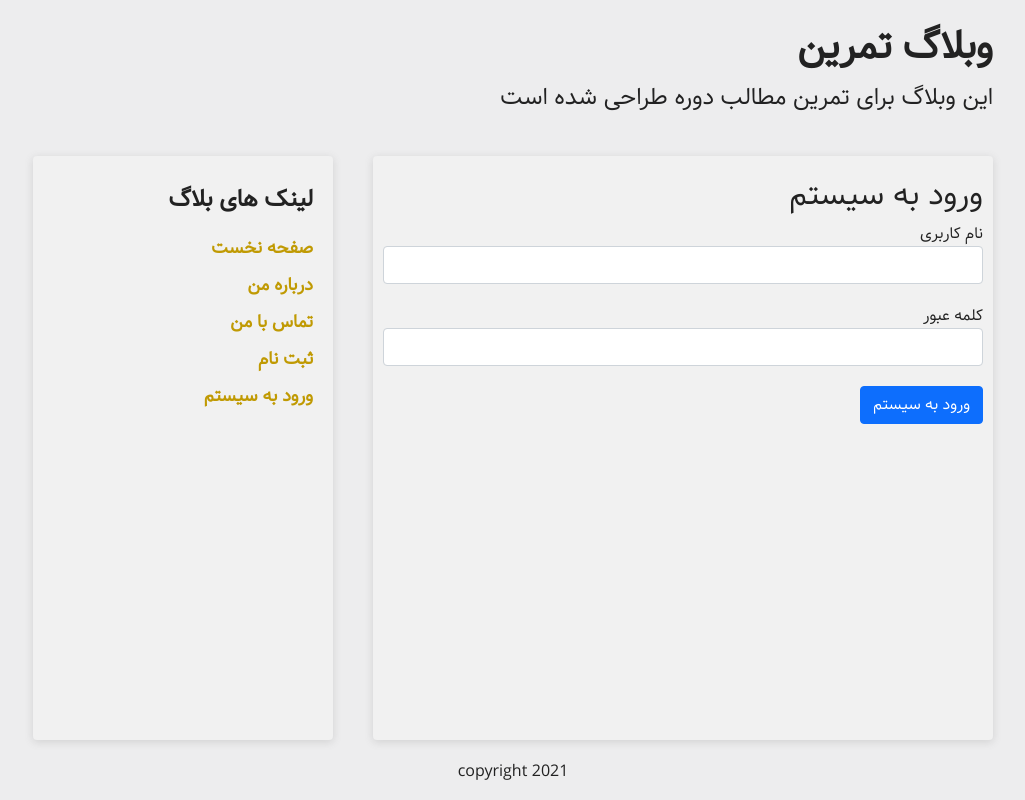
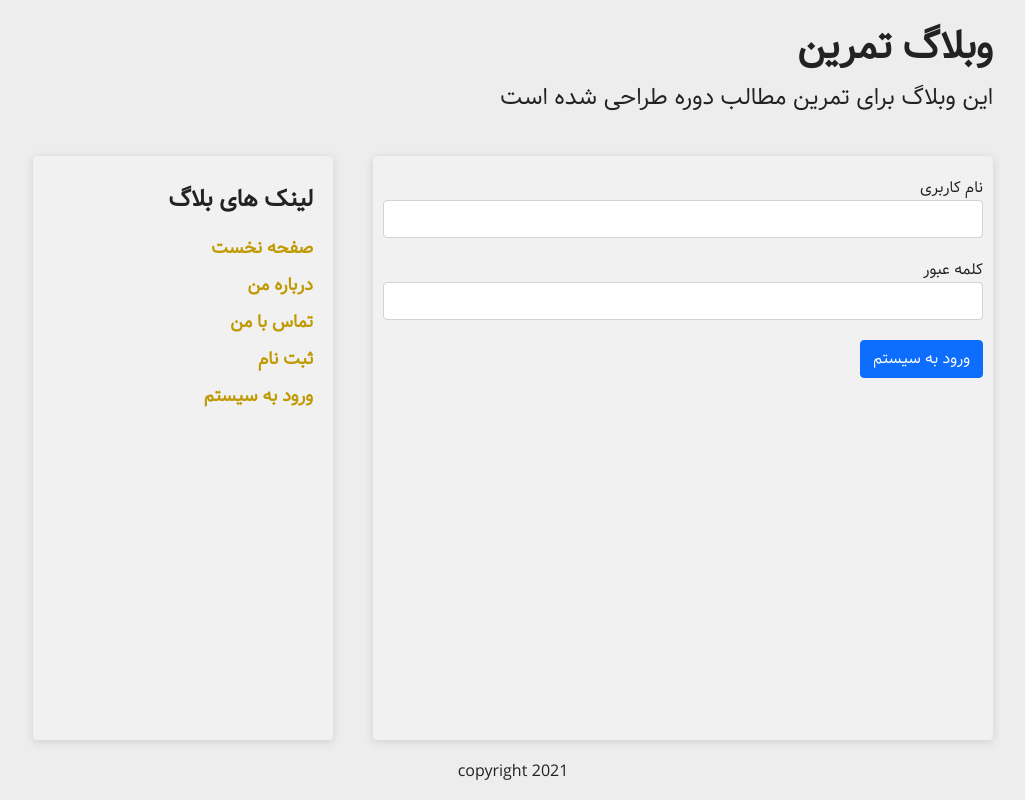
Before and after one commit to leopard-dev/balad-blog, a Next.js app: page /login in a window 1280 px wide. Shown: the whole page, without its empty margins (225-1250 px from the left). Built offline with nearby package versions, Linux system fonts and the light colour scheme.

Commit message:
feat: updated login to use the new useForm hook

```diff
--- a/pages/login.tsx
+++ b/pages/login.tsx
@@ -1,15 +1,16 @@
-import { Form, Formik } from "formik";
-
 import InputField from "../src/components/elements/InputField";
 import { loginUser } from "../src/services/user";
 import isNotEmpty from "../src/utils/is-not-empty";
 
 import type { NextPage } from "next";
 import useLocalStorage from "../src/hooks/use-local-storage";
-import { useEffect } from "react";
+import { useEffect, useState } from "react";
 import { useRouter } from "next/dist/client/router";
+import { useForm } from "../src/hooks/use-form";
 
 const Login: NextPage = () => {
+  const [isLoading, setIsLoading] = useState(false);
+  const [serverError, serServerError] = useState<string | undefined>(undefined);
   const [token, setToken] = useLocalStorage<undefined | string>(
     "session_key",
     undefined
@@ -23,47 +24,69 @@ const Login: NextPage = () => {
     }
   }, [token]);
 
-  return (
-    <>
-      <h2>ورود به سیستم</h2>
-      <Formik
-        initialValues={{
+  const { handleSubmit, handleChange, data, errors } = useForm({
+    validations: {
+      username: {
+        required: {
+          message: "وارد کردن نام الزامی است",
+          value: true,
+        },
+      },
+      password: {
+        required: {
+          message: "وارد کردن کلمه عبور الزامی است",
+          value: true,
+        },
+      },
+    },
+    onSubmit: (values) => {
+      serServerError(undefined);
+      setIsLoading(true);
+      loginUser(values as any)
+        .then((res) => setToken(res.access_token))
+        .catch((error) => {
+          if (error.message) {
+            serServerError(error.message);
+            return;
+          }
+          serServerError("خطای در اتصال به سرور !");
+        })
+        .finally(() => {
+          setIsLoading(false);
+        });
+    },
+    initialValues: {
       username: "",
       password: "",
-        }}
-        onSubmit={(values, { setSubmitting }) => {
-          loginUser(values)
-            .then((res) => setToken(res.access_token))
-            .finally(() => {
-              setSubmitting(false);
+    },
   });
-        }}
-      >
-        {({ isSubmitting }) => (
-          <Form>
+
+  return (
+    <form onSubmit={handleSubmit}>
+      <fieldset disabled={isLoading}>
         <InputField
+          value={data.username as string}
           validate={isNotEmpty}
           label="نام کاربری"
           type="text"
           name="username"
+          onChange={handleChange("username")}
+          error={errors.username}
         />
         <InputField
-              validate={isNotEmpty}
+          value={data.password as string}
           label="کلمه عبور"
           type="password"
           name="password"
+          onChange={handleChange("password")}
+          error={errors.password}
         />
-            <button
-              type="submit"
-              className="btn btn-primary"
-              disabled={isSubmitting}
-            >
+        {serverError && <p className="text-red">{serverError}</p>}
+        <button type="submit" className="btn btn-primary" disabled={isLoading}>
           ورود به سیستم
         </button>
-          </Form>
-        )}
-      </Formik>
-    </>
+      </fieldset>
+    </form>
   );
 };
 
--- a/src/services/user/index.ts
+++ b/src/services/user/index.ts
@@ -46,6 +46,6 @@ export const loginUser = async (
   if (res.ok) {
     return res.json();
   } else {
-    throw new Error("failed to login user");
+    throw res.json();
   }
 };
```
Lines whose indentation alone changed are shown as unchanged.
